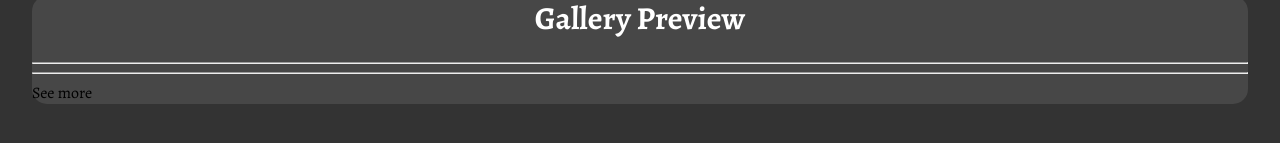
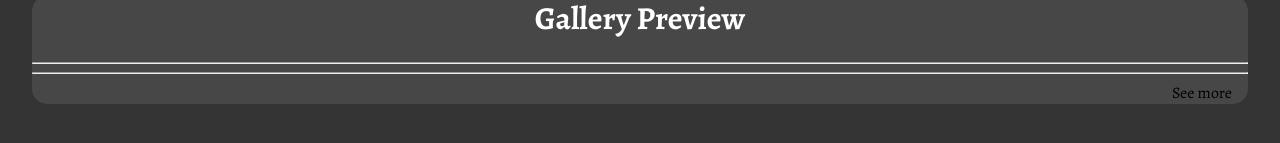
Before and after one commit to SonniSonni/Brandon-Portfolio, a React (Create React App) app: page / in a window 1280 px wide. Shown: the part 331-474 px from the top of the page. Built offline with nearby package versions, Linux system fonts and the light colour scheme.

Commit message:
Wrapped see-more in a div and aligned it to the right and gave  it a little margin

```diff
--- a/src/Components/GalleryPrev/GalleryPrev.css
+++ b/src/Components/GalleryPrev/GalleryPrev.css
@@ -8,7 +8,12 @@
 h1{
   text-align: center;
 }
+.btn-container{
+  width:100%;
+  text-align: end;
+}
 .see-more{
+  margin-right:1em;
   color:black;
   text-decoration: none;
 }
--- a/src/Components/GalleryPrev/GalleryPrev.js
+++ b/src/Components/GalleryPrev/GalleryPrev.js
@@ -11,7 +11,9 @@ const GalleryPrev = () => (
         <GalleryItem />
       </div>
     <hr />
-    <Link className="see-more">See more</Link>
+    <div className="btn-container">
+      <Link className="see-more">See more</Link>
+    </div>
   </div>
 );
 
```
